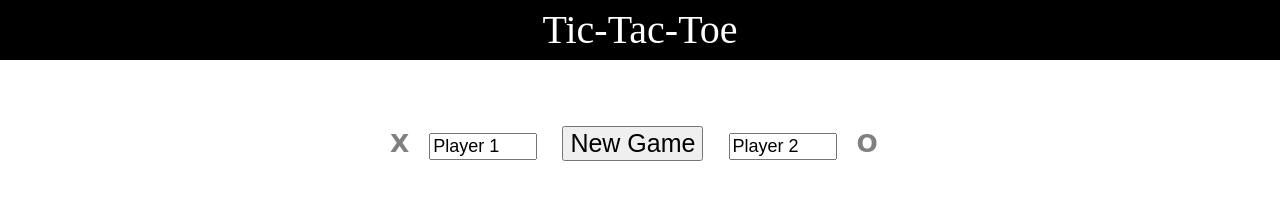
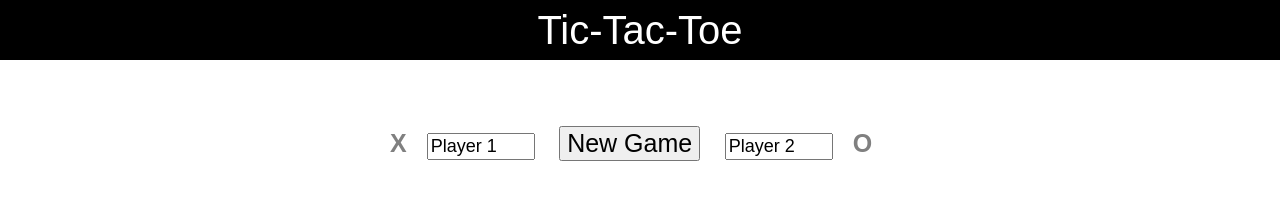
Before and after one commit to mherron1/Tic-Tac-Toe, a plain HTML site: page index.html in a window 1280 px wide. Drawn offline with Linux system fonts and the light colour scheme.

Commit message:
corrected font

```diff
--- a/style.css
+++ b/style.css
@@ -124,11 +124,11 @@ table {
 }
 
 body {
-  font-family: "Brush Script MT", cursive;
+  font-family: arial;
 }
 
 h1 {
-  font-family: "Times New Roman";
+  font-family: arial;
   text-align: center;
   background-color: black;
   color: white;
```
